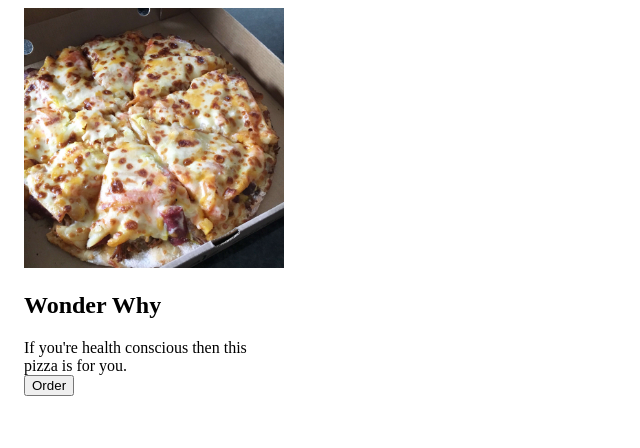
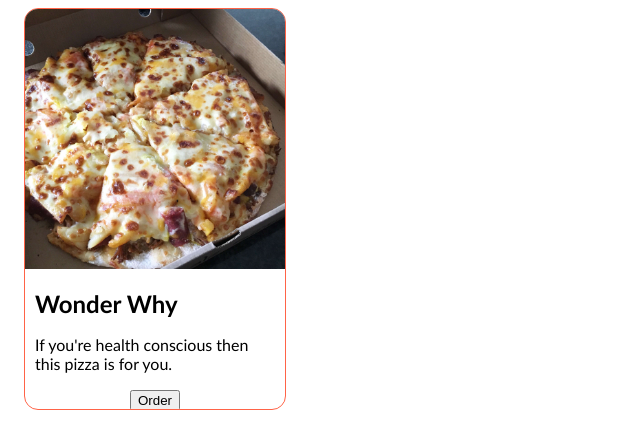
Before and after one commit to irfaanf/flexbox-is-awesome, an Angular app: page / in a window 1280 px wide. Shown: the top 448 px of the page, without its empty margins (0-640 px from the left). Built offline with nearby package versions, Linux system fonts and the light colour scheme.

Commit message:
Added fixed height to card. Specified heights and widths. Added margins and paddings.

```diff
--- a/src/app/ordinary-css/ordinary-css.component.css
+++ b/src/app/ordinary-css/ordinary-css.component.css
@@ -1,11 +1,45 @@
 .card {
     width: 260px;
+    height: 400px;
+    border: 1px solid tomato;
+    border-radius: 14px;
+    overflow: hidden;
 }
 
 .card .image-area {
     width: 100%;
+    height: 260px;
+    margin-bottom: 20px;
 }
 
 .card .image-area img {
     width: 100%;
 }
+
+.card .text-area {
+    position: relative;
+    padding: 0 10px 10px;
+}
+
+.card .text-area .heading {
+    line-height: 30px;
+    margin-bottom: 10px;
+}
+
+.card .text-area .heading h2 {
+    margin: 0;
+}
+
+.card .text-area .description {
+    margin-bottom: 10px;
+}
+
+.card .text-area.description p {
+    margin: 0;
+    line-height: 15px;
+}
+
+.card .text-area .button-area {
+    margin: 0;
+    text-align: center;
+}
--- a/src/app/ordinary-css/ordinary-css.component.html
+++ b/src/app/ordinary-css/ordinary-css.component.html
@@ -11,13 +11,19 @@
     <div class="card">
         <div class="image-area">
             <img src="../assets/akhalz-wonder-why.jpg" alt="Wonder Why">
-            <h2>Wonder Why</h2>
         </div>
-        <div class="text">
-            If you're health conscious then this pizza is for you.
-        </div>
-        <div class="button-area">
-            <button>Order</button>
+        <div class="text-area">
+            <div class="heading">
+                <h2>Wonder Why</h2>
+            </div>
+            <div class="description">
+                <p>
+                    If you're health conscious then this pizza is for you.
+                </p>
+            </div>
+            <div class="button-area">
+                <button>Order</button>
+            </div>
         </div>
     </div>
 </body>
--- a/src/styles.css
+++ b/src/styles.css
@@ -1 +1,5 @@
 /* You can add global styles to this file, and also import other style files */
+
+html {
+    font-family: 'Gill Sans', 'Gill Sans MT', Calibri, 'Trebuchet MS', sans-serif;
+}
```
